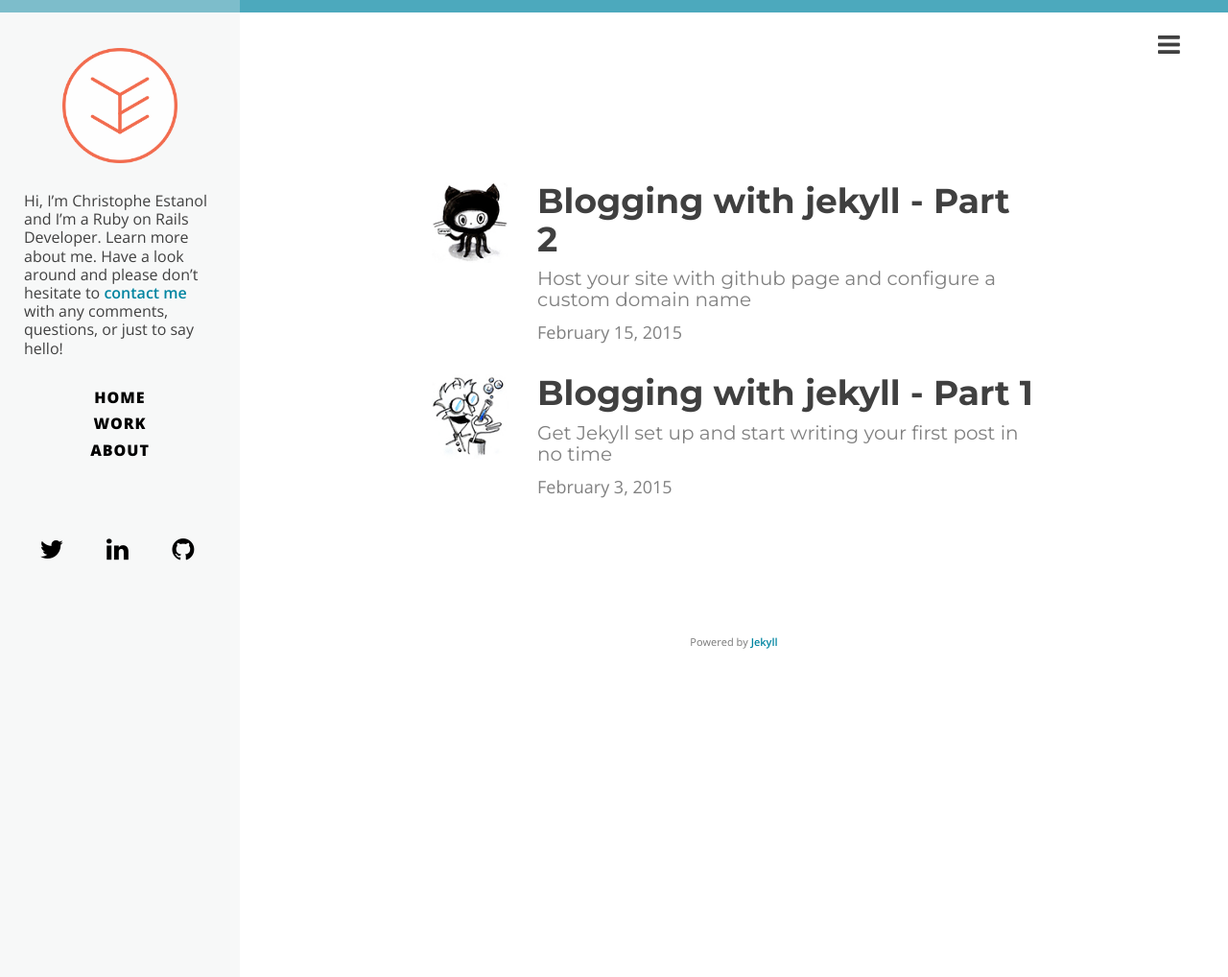
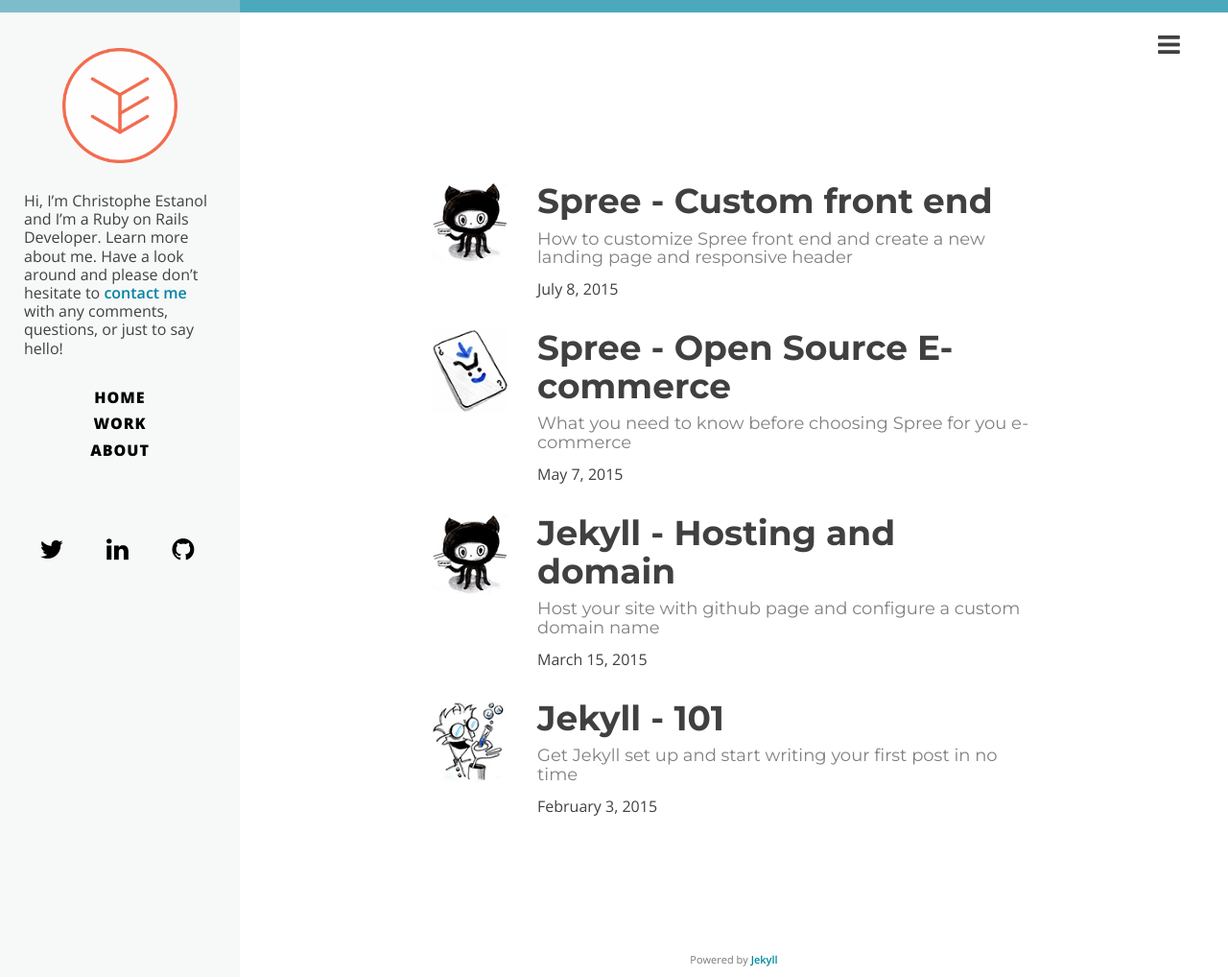
Before and after one commit to ChrisEstanol/ce-blog, a Jekyll site: the page built from index.html, in a window 1280 px wide and 1018 px high. Shown: the whole window at 96% size. Built offline with Jekyll 4.4.1, drawn with Linux system fonts in a browser that asks for light colours; nearby versions of some CDN libraries; Markdown is read by kramdown in place of the engine named in the settings; the list of posts is cut into pages by our own code.

Commit message:
Spreecommerce articles

````diff
--- a/_posts/blog/2015-02-03-blogging-with-jekyll-part-1.md
+++ b/_posts/blog/2015-02-03-jekyll-101.md
@@ -1,6 +1,6 @@
 ---
 layout:     post
-title:      "Blogging with jekyll - Part 1"
+title:      "Jekyll - 101"
 subtitle:   "Get Jekyll set up and start writing your first post in no time"
 header-img: "img/drjekyll.jpg"
 thumb-img:  "img/drjekyll-thumb.jpg"
--- a/_posts/blog/2015-02-15-blogging-with-jekyll-part-2.md
+++ b/_posts/blog/2015-03-15-jekyll-gh-pages-custom-domain.md
@@ -1,10 +1,10 @@
 ---
 layout:     post
-title:      "Blogging with jekyll - Part 2"
+title:      "Jekyll - Hosting and domain"
 subtitle:   "Host your site with github page and configure a custom domain name"
 header-img: "img/octocat.jpg"
 thumb-img:  "img/octocat-thumb.jpg"
-date:       2015-02-15 12:00:00
+date:       2015-03-15 12:00:00
 author:     "Christophe Estanol"
 share:      True
 comments:   True
--- /dev/null
+++ b/_posts/blog/2015-05-07-why-choosing-spreecommerce.md
@@ -0,0 +1,52 @@
+---
+layout:     post
+title:      "Spree - Open Source E-commerce"
+subtitle:   "What you need to know before choosing Spree for you e-commerce"
+header-img: "img/spree-why.jpg"
+thumb-img:  "img/spree-why-thumb.jpg"
+date:       2015-05-07 12:00:00
+author:     "Christophe Estanol"
+share:      True
+comments:   True
+category:   blog
+---
+
+I recently started to work with a startup helping them to build a social network based on emotions. The project if you want to check it out is called [emotionalworld](https://emotionalworld.co/)
+
+As part of the natural growth of the platform the founders are exploring new commercial opportunities and one of them is selling physical products based on the cool designs of the page.
+I was asked to review our options and propose a way to prototype and push to production an online store that would integrate with our existing technology.
+
+In this case the same questions always arise:
+
+ 1. Is there an open source project out there that can do the job and has an active community we can learn from?
+ 2. Should we build it from scratch as using an existing project maybe an overkill?
+
+After an extensive benchmark we decided to use an open source e-commerce platform called [Spree](https://github.com/spree/spree). Spree is "complete open source e-commerce solution for Ruby on Rails" and has we are using Rails for emotionalworld backend it made sense to give Spree a go.
+
+
+### So what about Spree?
+
+
+####The pros
+
+
+* Open source
+* It offers a very complete and powerful application for e-commerce out of the box
+* The extensive admin will allow you to handle different tax systems, shipping companies and products specifications out of the box
+* Latest releases have included [Bootstrap](https://getbootstrap.com) for the front end which makes it fairly easy to customize
+* It can be used as backend and API with Javascript or mobile app front end
+* Large community and contribution that have build many extension and gems to extend functionalities
+* If you have experience with Ruby and Rails you are at home
+
+####The cons
+
+* It might well be an overkill for a simple online shop
+* Spree has evolved to become a very complete (and complex plateform)
+* The learning curve might be a bit steep if you don't have much experience with Rails
+* Beside a large quantity of gems to expand functionalities, the community remain small and  it's not very easy to get answers to your questions
+
+### In summary
+
+If you have a few years of Ruby on Rails experience under you belt you should definitely go for SpreeCommerce. The robust platform will provide a strong base to any e-commerce project and you can gradually built on top of it and create an amazing shopping experience. Your client will certainly be impressed with the level of details one can administrate his store. If you are a relatively new to Rails you may be better off to build a shopping cart from scratch and aggregate functionality as your experience grow. And finally if you are sole owner looking for a quick solution you should consider options like [Woocommerce](http://www.woothemes.com/woocommerce/) or [Shopify](http://www.shopify.com)
+
+If you are opting for Spree for your e-commerce [Spree google user group](https://groups.google.com/forum/#!forum/spree-user) as well as [stackoverflow](http://stackoverflow.com/questions/tagged/spree) will be handy to come over your main hurdles.
--- /dev/null
+++ b/_posts/blog/2015-07-08-spree-front-end-customisation.md
@@ -0,0 +1,239 @@
+---
+layout:     post
+title:      "Spree - Custom front end "
+subtitle:   "How to customize Spree front end and create a new landing page and responsive header"
+header-img: "img/octocat.jpg"
+thumb-img:  "img/octocat-thumb.jpg"
+date:       2015-07-08 12:00:00
+author:     "Christophe Estanol"
+share:      True
+comments:   True
+category:   blog
+---
+
+In this post we'll take a look at making simple changes to the front end of Spree.
+As much as you can you should intent override Spree front end without changing the underlying view files. This will enable you to upgrade to newest version of Spree without headache. However there are situations where a direct override will be a lot easier.
+
+### Customizing Spree views
+
+Spree use [Deface](https://github.com/spree/deface) to make change to the views while keeping future upgrade . *Deface is a library that allows you to customize HTML (ERB, Haml and Slim) views in a Rails application without editing the underlying view.*
+
+Changing the number of column from 3 to 2 using bootstrap grid classes looks like the following:
+
+```ruby
+Deface::Override.new(virtual_path: 'spree/products/show',
+        name: 'columns-change-4-to-6',
+        set_attributes: '.col-md-4',
+        attributes: {class: 'col-md-6'})
+```
+Or removing the sidebar:
+
+```ruby
+Deface::Override.new(:virtual_path  => 'spree/products/index',
+        name: 'landing-sidebar',
+        remove: '[data-hook="homepage_sidebar_navigation"]')
+```
+
+### Responsive Header (nav-bar)
+
+As we saw we can use deface to transform our header, we can for example:
+
+remove the search-bar & main-navbar
+
+```ruby
+Deface::Override.new(virtual_path: 'spree/shared/_nav_bar',
+        name: 'remove-search-bar',
+        remove: '#search-bar')
+
+Deface::Override.new(virtual_path: 'spree/shared/_main_nav_bar',
+        name: 'remove-main-nav',
+        remove: '#main-nav-bar')
+```
+
+Latest releases of Spree have included [Bootstrap](https://getbootstrap.com) for the front end to replace the previous Skeleton framework. The idea was to make upgrades slightly easier using the very popular Bootstrap markup. Spree will benefit from Bootstrap responsive best practices and improve usability and mobile support.
+However Spree basic version doesn't collapse the nav-bar below 750px. Integrating this functionality with all the different partials and Deface seemed a bit complicated whereas creating the file and overriding it directly would save me a lot of time so I went for this option.
+
+I just had to create the following file
+
+ ***app/views/spree/shared/_header.html.erb***
+
+```html
+<div id="spree-header">
+  <header id="header" data-hook>
+
+    <nav  class="navbar navbar-default" role="navigation">
+      <div class="container-fluid">
+        <!-- Brand and toggle get grouped for better mobile display -->
+        <div class="navbar-header">
+          <button type="button" class="navbar-toggle" data-toggle="collapse" data-target="#bs-example-navbar-collapse-1">
+            <span class="sr-only">Toggle navigation</span>
+            <span class="icon-bar"></span>
+            <span class="icon-bar"></span>
+            <span class="icon-bar"></span>
+          </button>
+          <figure id="logo"><%= logo %></figure>
+        </div>
+        <!-- Collect the nav links, forms, and other content for toggling -->
+        <div class="collapse navbar-collapse" id="bs-example-navbar-collapse-1">
+            <ul class="nav navbar-nav navbar-right" data-hook>
+              <!-- if spree_current_user & spree_current_user.is_admin? -->
+              <% if try_spree_current_user.try(:has_spree_role?, 'admin') %>
+                <li id='admin-link' data-hook><%= link_to 'Admin', spree.admin_path %></li>
+              <% end %>
+              <% if spree_current_user %>
+                <li><%= link_to Spree.t(:my_account), spree.account_path %></li>
+                <li><%= link_to Spree.t(:logout), spree.logout_path %></li>
+              <% else %>
+                <li id="link-to-login"><%= link_to Spree.t(:login), spree.login_path %></li>
+              <% end %>
+              <li id="link-to-cart" data-hook>
+                <noscript>
+                  <%= link_to Spree.t(:cart), '/cart' %>
+                </noscript>
+                &nbsp;
+              </li>
+              <script>Spree.fetch_cart()</script>
+            </ul>
+        </div>
+        <!-- /.navbar-collapse -->
+      </div>
+      <!-- /.container -->
+    </nav>
+
+ </header>
+</div>
+```
+
+### Custom landing page
+
+The way to do it is to create a new file ***app/views/layout/landing.html.erb***
+
+```html
+<!doctype html>
+<!--[if lt IE 7 ]> <html class="ie ie6" lang="<%= I18n.locale %>"> <![endif]-->
+<!--[if IE 7 ]>    <html class="ie ie7" lang="<%= I18n.locale %>"> <![endif]-->
+<!--[if IE 8 ]>    <html class="ie ie8" lang="<%= I18n.locale %>"> <![endif]-->
+<!--[if IE 9 ]>    <html class="ie ie9" lang="<%= I18n.locale %>"> <![endif]-->
+<!--[if gt IE 9]><!--><html lang="<%= I18n.locale %>"><!--<![endif]-->
+  <head data-hook="inside_head">
+    <%= render partial: 'spree/shared/head' %>
+  </head>
+  <body class="<%= body_class %>" id="<%= @body_id || 'default' %>" data-hook="body">
+    <%= render partial: 'spree/shared/google_analytics.js' %>
+    <%= render partial: 'spree/shared/header' %>
+
+        <div id="content" data-hook>
+          <%= flash_messages %>
+          <%= yield %>
+        </div>
+
+        <%= yield :templates %>
+    <%= render partial: 'footer/footer' %>
+  </body>
+</html>
+```
+(I have also created a partial for a footer as Spree doesn't include it in latest releases.)
+
+And override the **HomeController** to include `layout 'landing'`
+***app/controllers/spree/home_controller_decorator.rb***
+
+```ruby
+ module Spree
+  class HomeController < Spree::StoreController
+
+    layout 'landing'
+
+    helper 'spree/products'
+    respond_to :html
+
+    def index
+      @searcher = build_searcher(params.merge(include_images: true))
+      @products = @searcher.retrieve_products
+      @taxonomies = Spree::Taxonomy.includes(root: :children)
+    end
+  end
+end
+```
+You also have to override the landing page with deface:
+***app/overrides/landing.rb***
+
+```ruby
+Deface::Override.new(virtual_path: 'spree/home/index',
+        replace: '[data-hook="homepage_products"]',
+        name: 'landing-products',
+        partial: 'home/landing',
+        original: '461aae32b5912b8551fcf3a823427507f434a0cc')
+```
+
+And finally create ***app/views/home/_landing.html.erb***
+
+In this example will use bootstrap carousel:
+
+```html
+<div id="carousel-landing" class="carousel slide" data-ride="carousel">
+
+  <!-- Indicators -->
+  <ol class="carousel-indicators">
+    <li data-target="#carousel-landing" data-slide-to="0" class="active"></li>
+    <li data-target="#carousel-landing" data-slide-to="1"></li>
+  </ol>
+
+  <!-- Wrapper for slides -->
+  <div class="carousel-inner" role="listbox">
+    <div class="item active">
+      <div class="container">
+        <div class="row">
+          <div class="col-md-7 carousel-img">
+
+          </div>
+          <div class="col-md-5 carousel-text">
+            <h1>Lorem ipsum</h1>
+            <h3>Lorem ipsum dolor sit amet</h3>
+            <p>Lorem ipsum dolor sit amet, consectetur adipisicing elit. Rem odit eveniet, fugiat inventore quo, exercitationem explicabo voluptas odio, tempore quibusdam dicta repellendus. Soluta corporis, maxime dicta, autem sit praesentium nulla?</p>
+          </div>
+        </div>
+      </div>
+    </div>
+    <div class="item">
+      <div class="container">
+        <div class="row">
+          <div class="col-md-7 carousel-img">
+
+          </div>
+          <div class="col-md-5 carousel-text">
+            <h1>Lorem ipsum</h1>
+            <h3>Lorem ipsum dolor sit amet</h3>
+            <p>Lorem ipsum dolor sit amet, consectetur adipisicing elit. Rem odit eveniet, fugiat inventore quo, exercitationem explicabo voluptas odio, tempore quibusdam dicta repellendus. Soluta corporis, maxime dicta, autem sit praesentium nulla?</p>
+          </div>
+        </div>
+      </div>
+    </div>
+    <!-- End slides -->
+  </div>
+  <!-- End wrapper for slides -->
+</div>
+<!-- End carousel -->
+
+<div class="container">
+  <div class="row">
+    <h3 class="text-center">Lorem ipsum</h3>
+    <% if params[:keywords] %>
+      <div data-hook="search_results">
+        <% if @products.empty? %>
+          <h6 class="search-results-title"><%= Spree.t(:no_products_found) %></h6>
+        <% else %>
+          <%= render :partial => 'spree/shared/products', :locals => { :products => @products, :taxon => @taxon } %>
+        <% end %>
+      </div>
+    <% else %>
+      <div data-hook="homepage_products">
+        <% cache(cache_key_for_products) do %>
+          <%= render :partial => 'spree/shared/products', :locals => { :products => @products, :taxon => @taxon } %>
+        <% end %>
+      </div>
+    <% end %>
+  </div>
+</div>
+```
+
+With this simple modifications we can transform Spree front end and
--- a/css/style.css
+++ b/css/style.css
@@ -205,19 +205,19 @@
   color: #0085a1;
 }
 .post-preview > a > .post-title {
-  font-size: 30px;
+  font-size: 25px;
   margin-bottom: 10px;
 }
 .post-preview > a > .post-subtitle {
   margin: 0;
-  font-size: 20px;
+  font-size: 18px;
   font-weight: 300;
   margin-bottom: 10px;
   color: grey;
 }
 .post-preview > .post-meta {
-  color: #808080;
-  font-size: 18px;
+  color: #404040;
+  font-size: 16px;
   margin-top: 0;
 }
 .post-preview > .post-meta > a {
````
Also changed, not shown: img/spree-why-thumb.jpg (added), img/spree-why.jpg (added), 11 other files.
